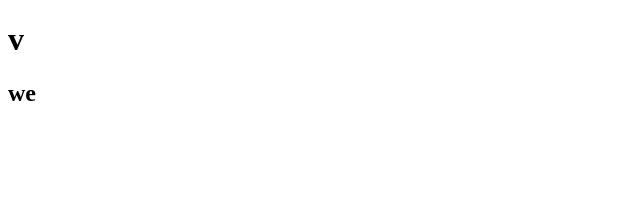
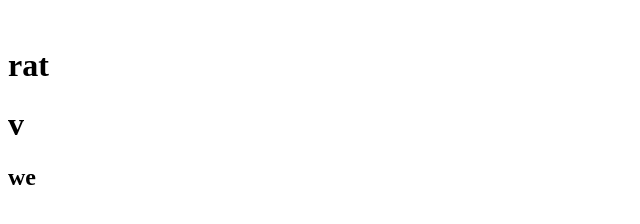
Before and after one commit to rishabhsinghji8186/Newrepo, a plain HTML site: page index.html in a window 1280 px wide. Shown: the whole page, without its empty margins (0-640 px from the left). Drawn offline with Linux system fonts and the light colour scheme.

Commit message:
New features

```diff
--- a/index.html
+++ b/index.html
@@ -1,9 +1,8 @@
 <!DOCTYPE html>
 <html lang="en">
 <head>
-    <meta charset="UTF-8">
-    <meta name="viewport" content="width=device-width, initial-scale=1.0">
-    <title>Document</title>
+    <br>
+    <h1>rat</h1>
     <h1>v</h1>
     <h2>we</h2>
 </head>
```
